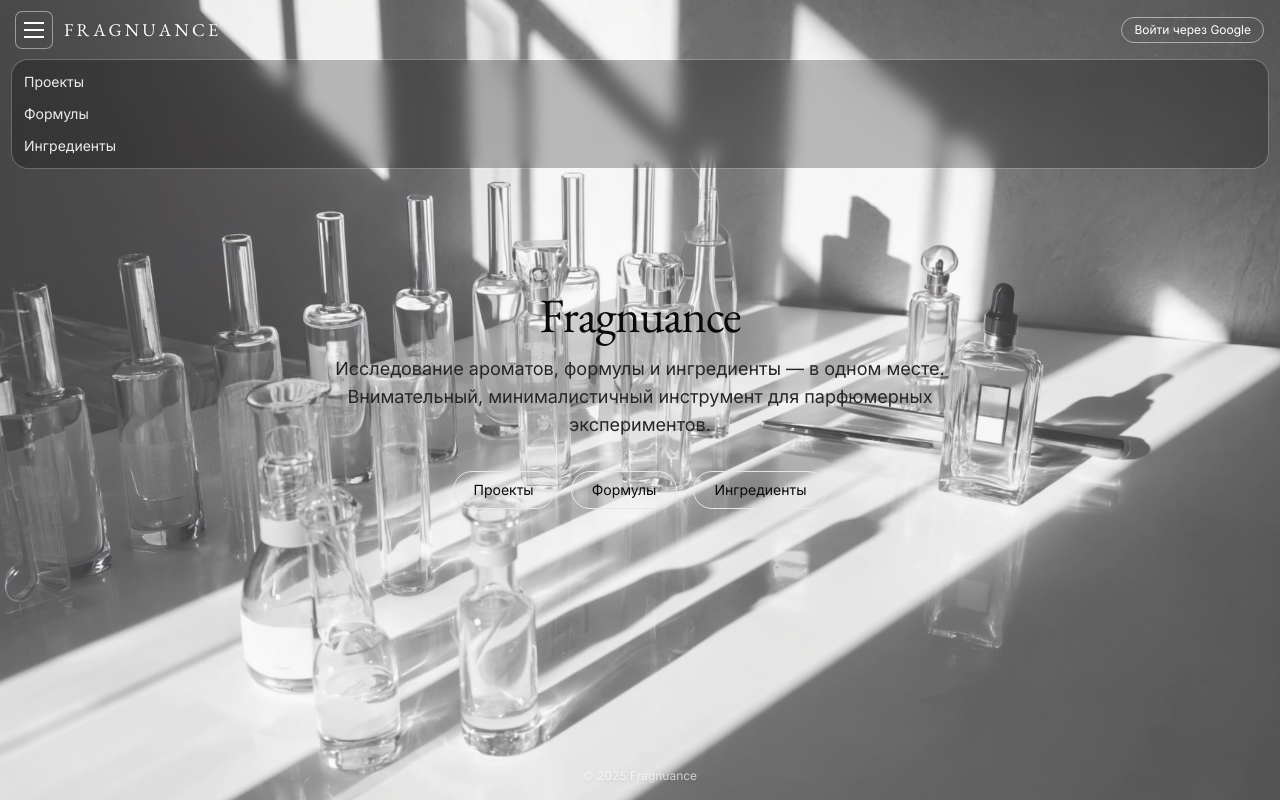
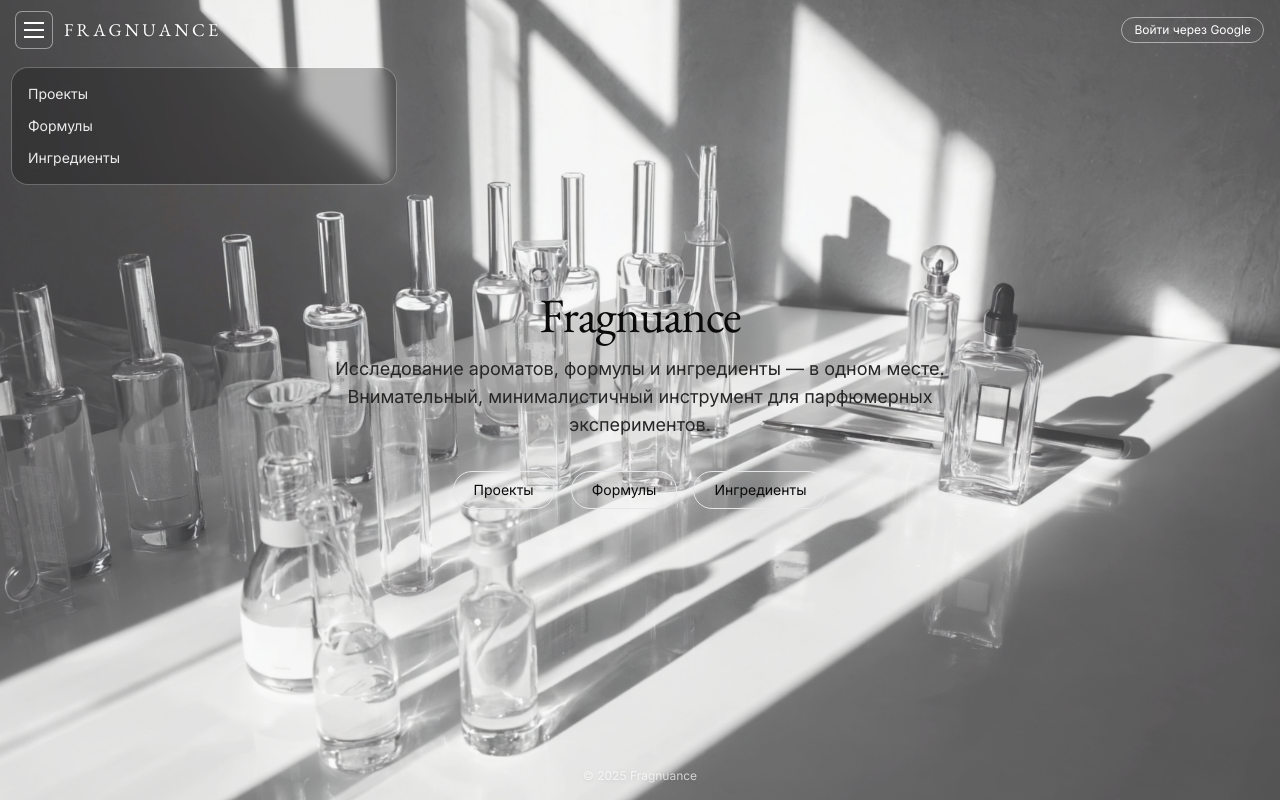
Before and after one commit to film-eyes/fragnuance, a React (Vite) app: page / in a window 1280 px wide. Both pictures are taken after a click on the button "Открыть меню". Built offline with nearby package versions, Linux system fonts and the light colour scheme; no server answers.

Commit message:
menu width fix

```diff
--- a/src/components/Header.jsx
+++ b/src/components/Header.jsx
@@ -99,7 +99,7 @@ export default function Header() {
     open ? "max-h-64 opacity-100" : "pointer-events-none max-h-0 opacity-0"
   }`}
 >
-        <div className="mx-3 mb-3 rounded-2xl bg-black/25 p-3 ring-1 ring-white/20 backdrop-blur">
+  <div className="ml-3 mt-2 w-full max-w-sm rounded-2xl bg-black/25 p-4 ring-1 ring-white/20 backdrop-blur">
     <nav className="flex flex-col gap-3">
       {NAV.map((n) => item(n.to, n.label))}
     </nav>
```
Lines whose indentation alone changed are shown as unchanged.
